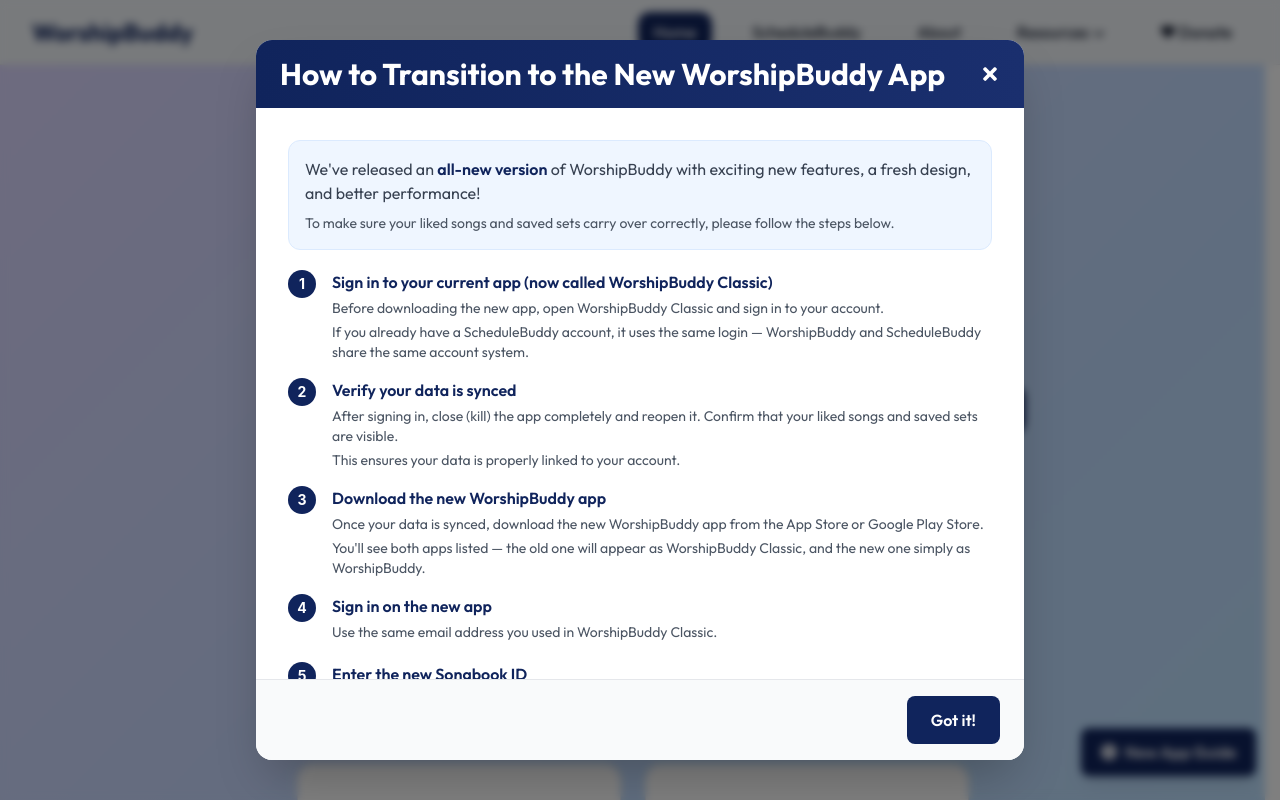
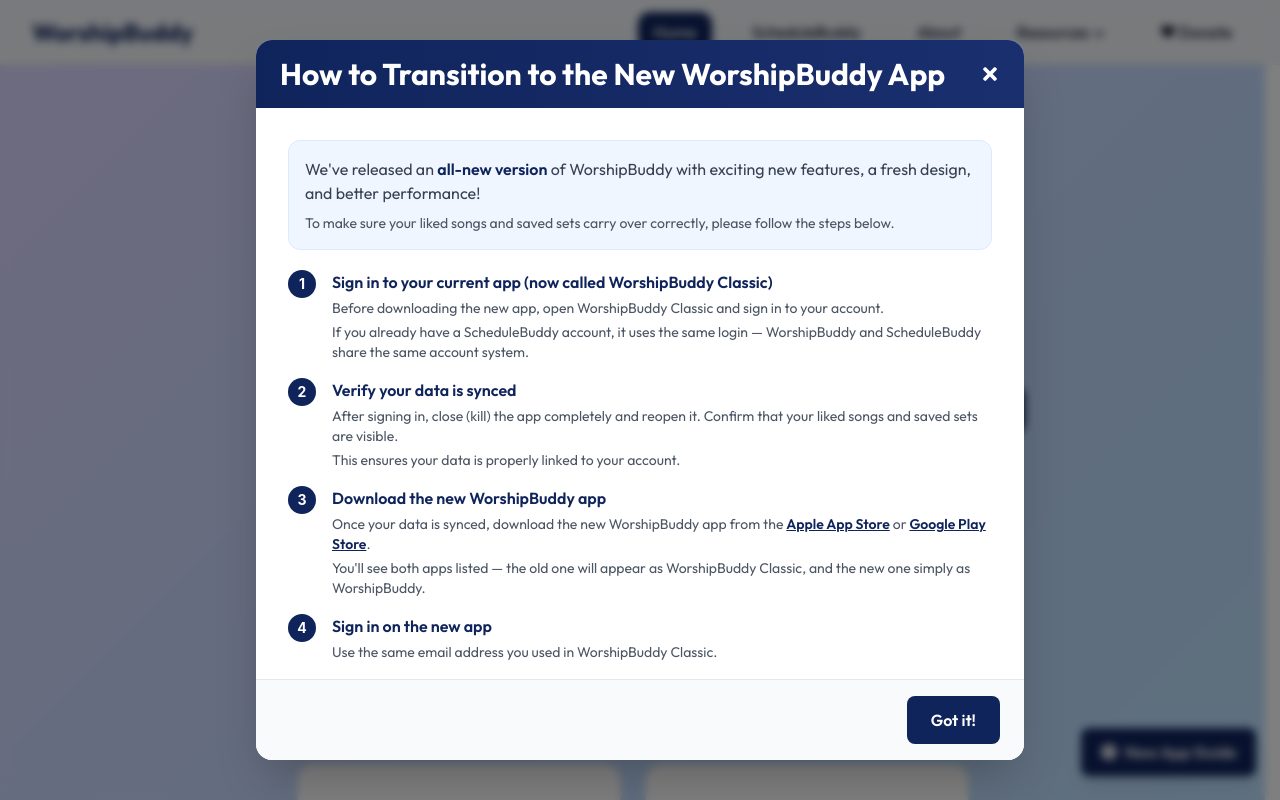
Before and after one commit to WorshipBuddy/worshipbuddy.org, a Next.js app: page / in a window 1280 px wide. Shown: the top 800 px of the page. Built offline with nearby package versions, Linux system fonts and the light colour scheme.

Commit message:
add app links

```diff
--- a/components/RelaunchPopup.jsx
+++ b/components/RelaunchPopup.jsx
@@ -83,8 +83,18 @@
     {
       title: "Download the new WorshipBuddy app",
       content: [
-        "Once your data is synced, download the new WorshipBuddy app from the App Store or Google Play Store.",
+        "Once your data is synced, download the new WorshipBuddy app from the Apple App Store or Google Play Store.",
         "You'll see both apps listed — the old one will appear as WorshipBuddy Classic, and the new one simply as WorshipBuddy."
+      ],
+      links: [
+        {
+          text: "Apple App Store",
+          url: "https://apps.apple.com/us/app/worshipbuddy/id6754536842"
+        },
+        {
+          text: "Google Play Store",
+          url: "https://play.google.com/store/apps/details?id=com.Worshipbuddy.Songbook"
+        }
       ]
     },
     {
@@ -127,6 +137,46 @@
     if (currentStep > 0) {
       setCurrentStep(currentStep - 1);
     }
+  };
+
+  // Helper function to render content with links
+  const renderContentWithLinks = (paragraph, links) => {
+    if (!links || links.length === 0) {
+      return paragraph;
+    }
+
+    let parts = [paragraph];
+    links.forEach(link => {
+      const newParts = [];
+      parts.forEach(part => {
+        if (typeof part === 'string') {
+          const regex = new RegExp(`(${link.text})`, 'g');
+          const split = part.split(regex);
+          split.forEach((segment, idx) => {
+            if (segment === link.text) {
+              newParts.push(
+                <a
+                  key={`${link.text}-${idx}`}
+                  href={link.url}
+                  target="_blank"
+                  rel="noopener noreferrer"
+                  className="text-primary-blue underline hover:text-primary-blue-light font-semibold"
+                >
+                  {segment}
+                </a>
+              );
+            } else if (segment) {
+              newParts.push(segment);
+            }
+          });
+        } else {
+          newParts.push(part);
+        }
+      });
+      parts = newParts;
+    });
+
+    return <>{parts}</>;
   };
 
   return (
@@ -223,7 +273,7 @@
                         <div className="space-y-2">
                           {steps[currentStep].content.map((paragraph, idx) => (
                             <p key={idx} className="text-sm text-gray-600 leading-relaxed">
-                              {paragraph}
+                              {renderContentWithLinks(paragraph, steps[currentStep].links)}
                             </p>
                           ))}
                           {steps[currentStep].code && (
@@ -282,7 +332,7 @@
                           </h3>
                           {step.content.map((paragraph, idx) => (
                             <p key={idx} className={`text-xs md:text-sm text-gray-600 ${idx === 0 ? 'mb-1' : ''} leading-relaxed`}>
-                              {paragraph}
+                              {renderContentWithLinks(paragraph, step.links)}
                             </p>
                           ))}
                           {step.code && (
```
